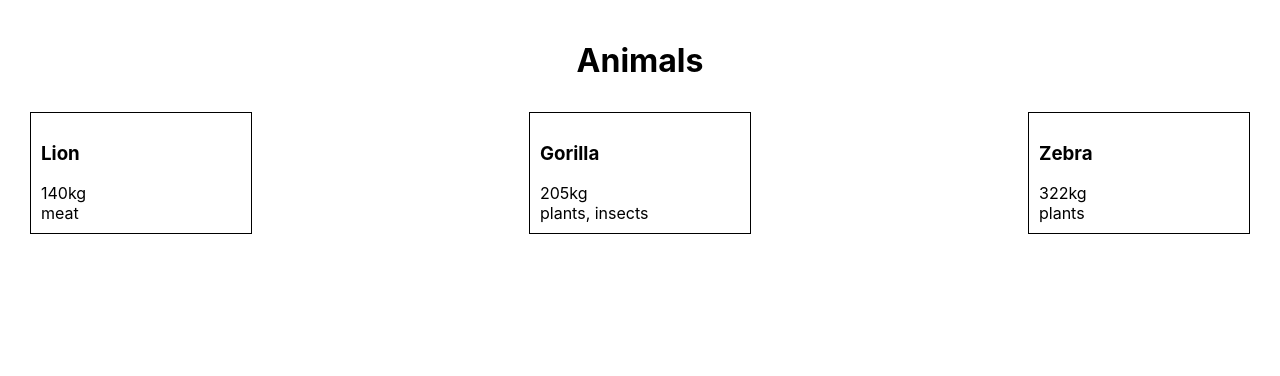
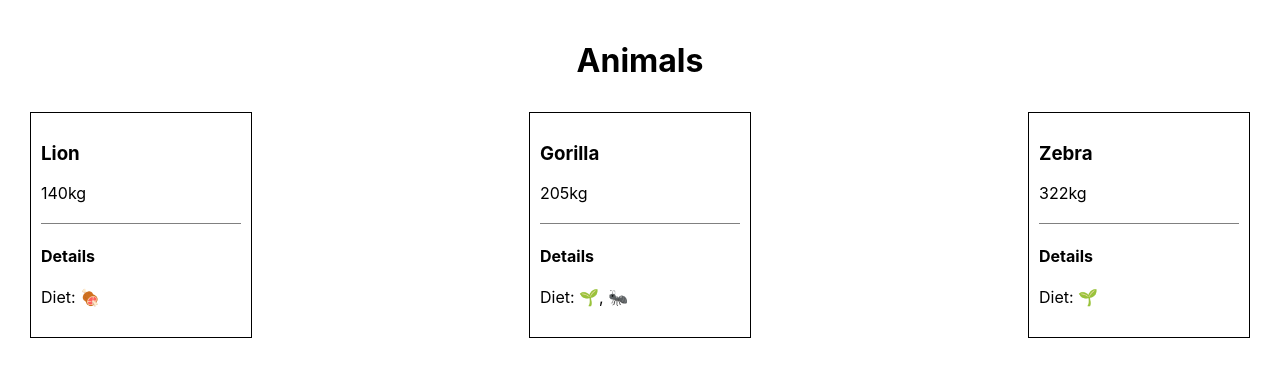
Before and after one commit to topcook/myReactApp, a React (Create React App) app: page / in a window 1280 px wide. Shown: the top 376 px of the page. Built offline with nearby package versions, Linux system fonts and the light colour scheme.

Commit message:
I added a new component: AnimalDetails to convert diet to emoji.

```diff
--- a/src/components/AnimalCard/AnimalCard.js
+++ b/src/components/AnimalCard/AnimalCard.js
@@ -1,13 +1,15 @@
 import React from "react";
 import './AnimalCard.css';
 import PropTypes from 'prop-types';
+import AnimalDetails from "../AnimalDetails/AnimalDetails";
 
 export default function AnimalCard(props) {
+
     return(
         <div className="animal-wrapper">
             <h3>{props.name}</h3>
             <div>{props.size}kg</div>
-            <div>{props.diet.join(', ')}</div>
+            <AnimalDetails diet = {props.diet} />
         </div>
     )
 }
--- /dev/null
+++ b/src/components/AnimalDetails/AnimalDetails.css
@@ -0,0 +1,4 @@
+.details {
+    border-top: gray solid 1px;
+    margin: 20px 0;
+}
--- /dev/null
+++ b/src/components/AnimalDetails/AnimalDetails.js
@@ -0,0 +1,29 @@
+import React from 'react'
+import PropTypes from 'prop-types';
+import './AnimalDetails.css';
+import AnimalCard from '../AnimalCard/AnimalCard';
+
+function convertFood(food) {
+    switch(food) {
+        case 'insects':
+        return '🐜';
+        case 'meat':
+        return '🍖';
+        case 'plants':
+        default:
+        return '🌱';
+        }
+}
+
+export default function AnimalDetails({diet}) {
+    return (
+        <div className='details'>
+            <h4>Details</h4>
+            Diet: {diet.map(food => convertFood(food)).join(', ')}
+        </div>
+    )
+}
+
+AnimalDetails.propTypes = {
+    diet: PropTypes.arrayOf(PropTypes.string).isRequired
+}
```
